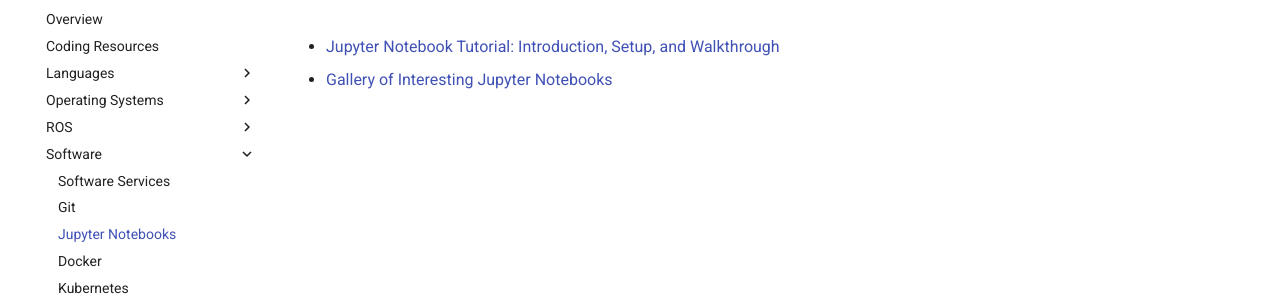
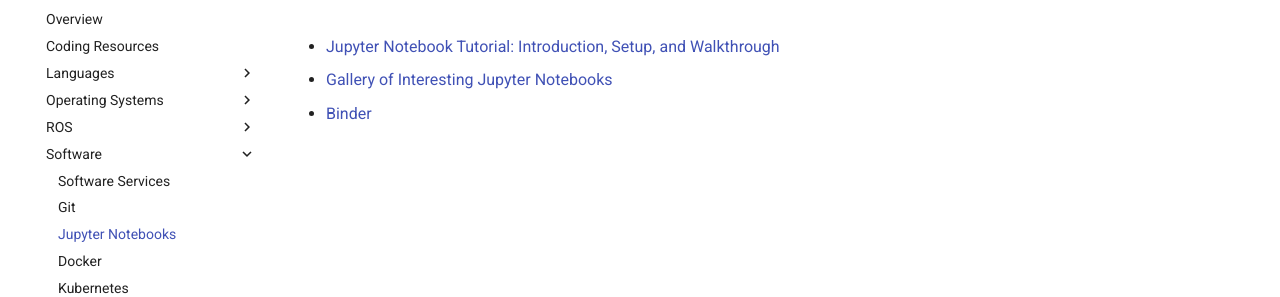
Before and after one commit to athenian-robotics/athenian-robotics-mkdocs, an MkDocs documentation site: the page built from docs/jupyter.md, in a window 1280 px wide. Shown: the part 146-443 px from the top of the page. Built offline with MkDocs 1.6.1 and Material for MkDocs 9.7.7, drawn with Linux system fonts in a browser that asks for light colours; comment, search, counter and statistics services are not loaded.

Commit message:
Update docs

```diff
--- a/docs/jupyter.md
+++ b/docs/jupyter.md
@@ -2,3 +2,4 @@
 
 * [Jupyter Notebook Tutorial: Introduction, Setup, and Walkthrough](https://www.youtube.com/watch?v=HW29067qVWk)
 * [Gallery of Interesting Jupyter Notebooks](https://github.com/jupyter/jupyter/wiki/A-gallery-of-interesting-Jupyter-Notebooks)
+* [Binder](https://mybinder.org)
```
